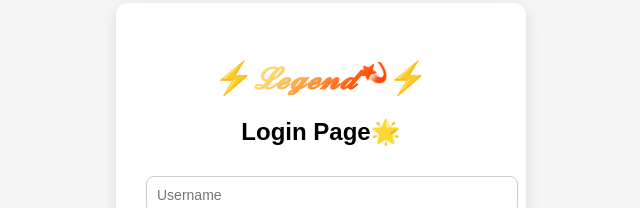
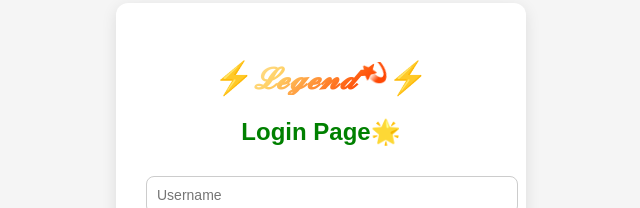
Before and after one commit to antonyvenis/e-commerce-app, a React (Vite) app in the folder frontend/: page /login in a window 1280 px wide. Shown: the part 151-359 px from the top of the page, without its empty margins (319-959 px from the left). Built offline with nearby package versions, Linux system fonts and the light colour scheme.

Commit message:
Login & Register Page Update

```diff
--- a/frontend/src/pages/Login.jsx
+++ b/frontend/src/pages/Login.jsx
@@ -76,7 +76,7 @@ function Login() {
       <div className="login-box">
         <h1>⚡<span className="App-Name">𝓛𝓮𝓰𝓮𝓷𝓭<sup>💫</sup></span>⚡</h1>
 
-        <h2>Login Page🌟</h2>
+        <h2 style={{color: "green"}}>Login Page🌟</h2>
 
       <input
         placeholder="Username"
```
